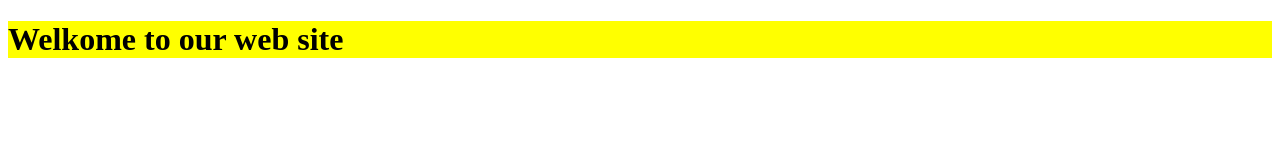
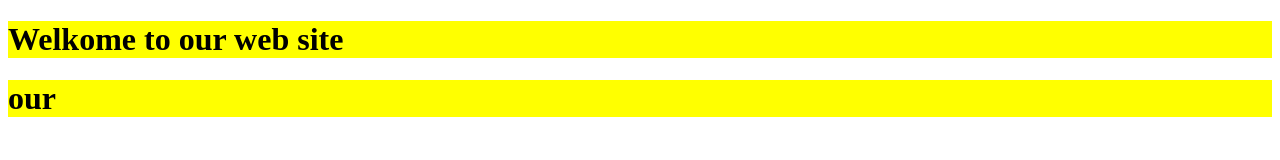
Before and after one commit to abdumurod9911/onlinestory, a plain HTML site: page index.html in a window 1280 px wide. Drawn offline with Linux system fonts and the light colour scheme.

Commit message:
i added new main tag to index.html

```diff
--- a/index.html
+++ b/index.html
@@ -14,5 +14,13 @@
 
         </h1>
     </div>
+    <main>
+        <div class="container">
+            <h1>
+                our
+
+            </h1>
+        </div>
+    </main>
 </body>
 </html>
```
